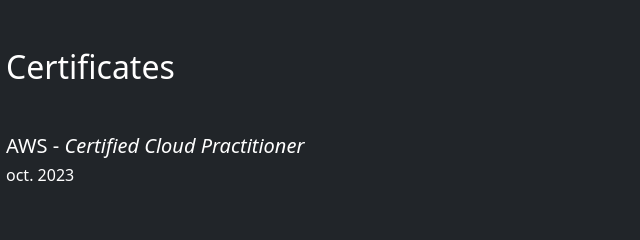
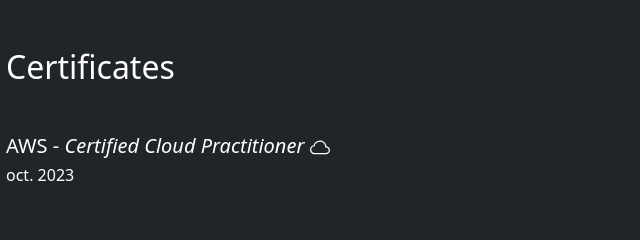
Before and after one commit to dominicho97/dominicho97.github.io, a plain HTML site: page index.html in a window 1280 px wide. Shown: the part 2100-2340 px from the top of the page, 86-726 px from the left. Drawn offline with nearby package versions, Linux system fonts and the light colour scheme.

Commit message:
uodated portfolio 2023 october 12

```diff
--- a/index.html
+++ b/index.html
@@ -133,7 +133,14 @@
 
   <div class=" container-lg py-5" id="certificates" style="height:200px; margin-top: 100px;">
     <h2 class="mb-5" >Certificates</h2>
-    <h5 class="mt-1">AWS - <i>Certified Cloud Practitioner</i></h5>
+    <h5 class="mt-1">AWS - <i>Certified Cloud Practitioner</i>
+      <svg xmlns="http://www.w3.org/2000/svg" width="20" height="20" fill="currentColor" class="bi bi-cloud" viewBox="0 0 16 16">
+      <path d="M4.406 3.342A5.53 5.53 0 0 1 8 2c2.69 0 4.923 2 5.166 4.579C14.758 6.804 16 8.137 16 9.773 16 11.569 14.502 13 12.687 13H3.781C1.708 13 0 11.366 0 9.318c0-1.763 1.266-3.223 2.942-3.593.143-.863.698-1.723 1.464-2.383zm.653.757c-.757.653-1.153 1.44-1.153 2.056v.448l-.445.049C2.064 6.805 1 7.952 1 9.318 1 10.785 2.23 12 3.781 12h8.906C13.98 12 15 10.988 15 9.773c0-1.216-1.02-2.228-2.313-2.228h-.5v-.5C12.188 4.825 10.328 3 8 3a4.53 4.53 0 0 0-2.941 1.1z"/>
+    </svg>
+
+
+
+  </h5>
     <h6 class="fw-light">oct. 2023</h6><br>
 
 </div>
```
